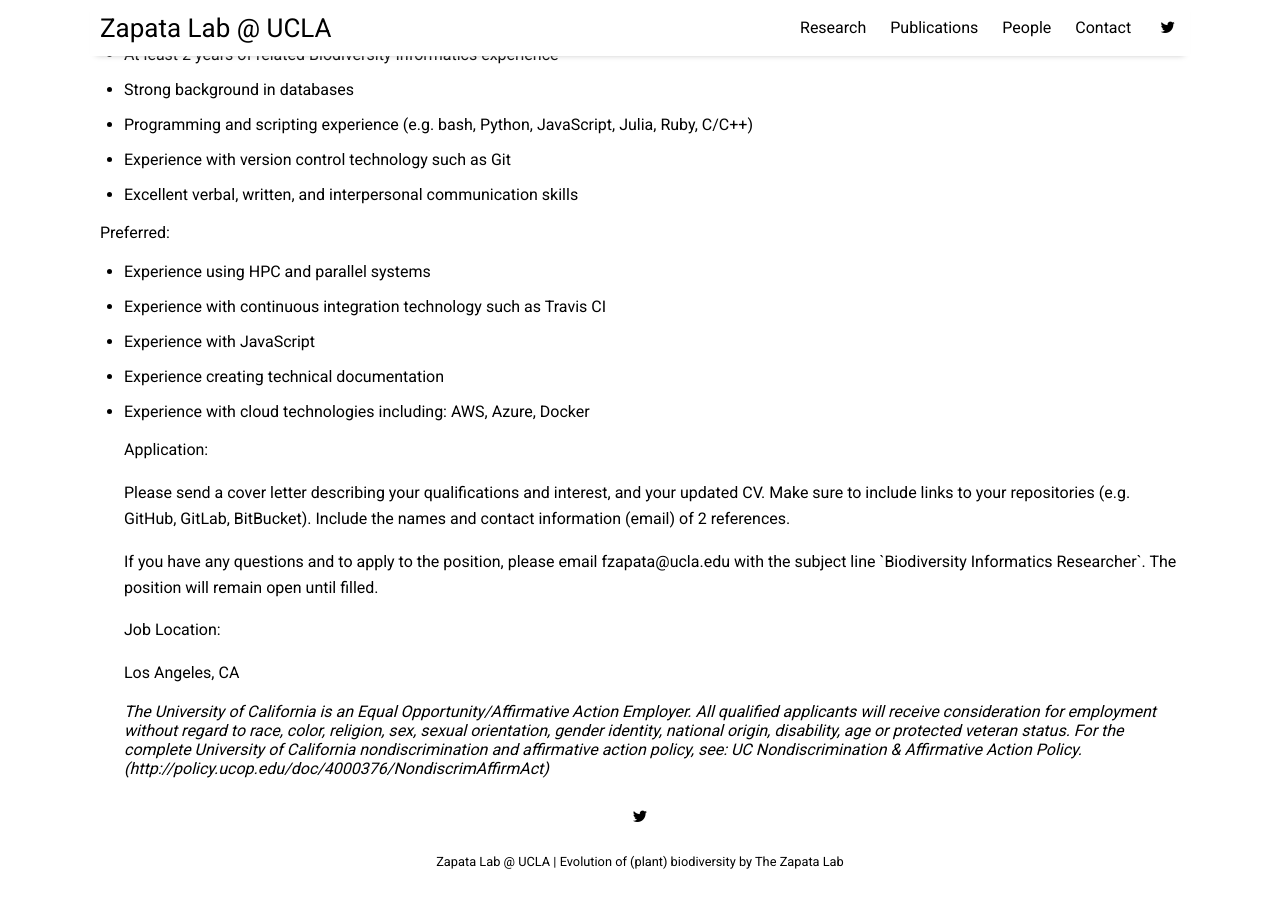
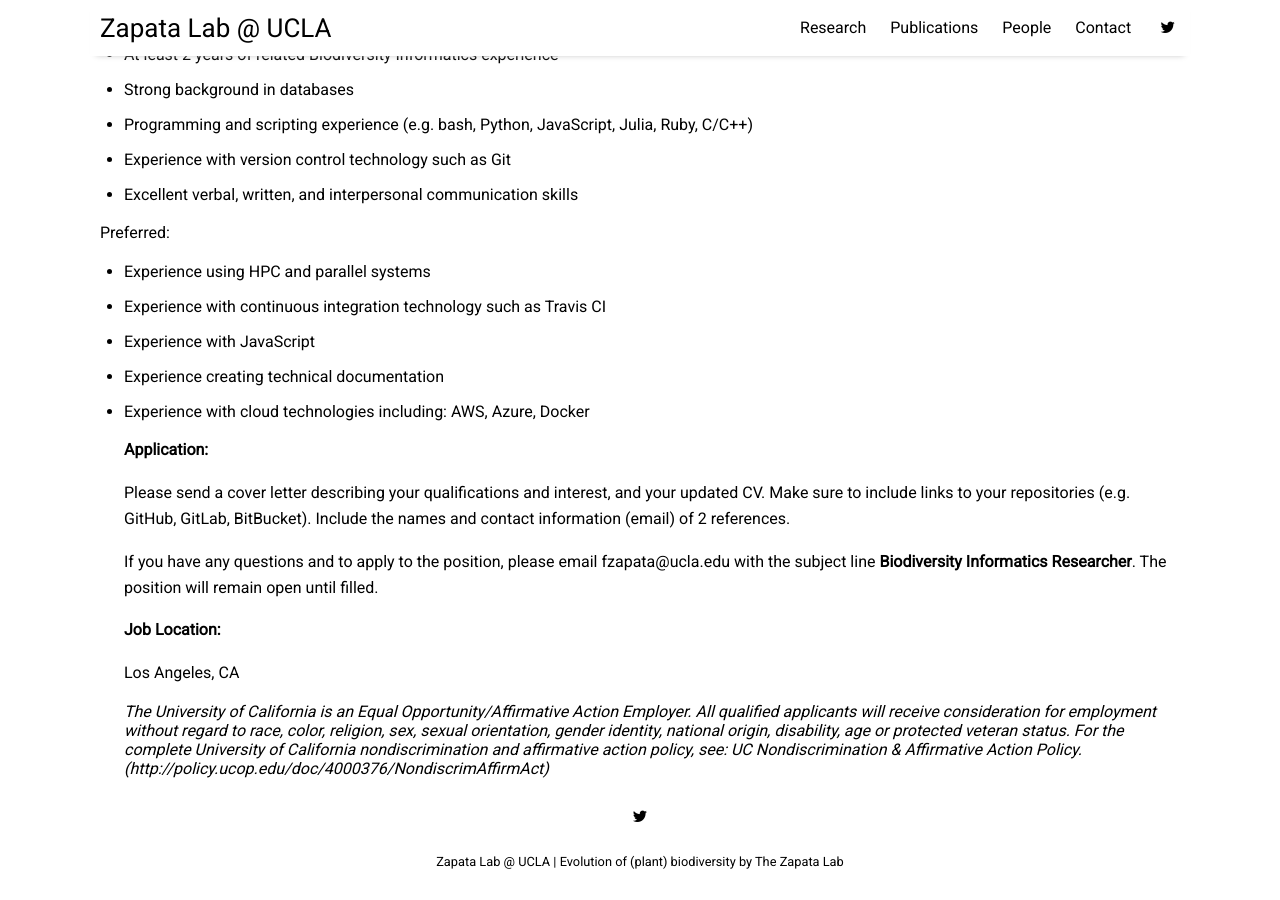
Before and after one commit to zapataf/zapataf.github.io, a Jekyll site: the page built from join.html, in a window 1280 px wide and 900 px high, scrolled down 566 px. Built offline with Jekyll 4.4.1, drawn with Linux system fonts in a browser that asks for light colours; nearby versions of some CDN libraries; comment, search, counter and statistics services are not loaded.

```diff
--- a/join.html
+++ b/join.html
@@ -14,7 +14,7 @@ permalink: join.html
 
 	<p>The BIR will be part of a research group in the Department of Ecology & Evolutionary Biology at the University of California, Los Angeles. The BIR will work and report to the principal investigator and other team members, participate in the organization and management of data sets, and ensure the integrity of complex data sets.</p>
 
-<p> Qualifications:</p>
+<p><b>Qualifications:</b></p>
 
 <p>Required:</p>
 <ul>
@@ -25,7 +25,7 @@ permalink: join.html
   <li>Excellent verbal, written, and interpersonal communication skills</li>
 </ul>
 
-<p> Preferred:</p>
+<p>Preferred:</p>
 <ul>
 <li>Experience using HPC and parallel systems</li>
 <li>Experience with continuous integration technology such as Travis CI</li>
@@ -33,12 +33,12 @@ permalink: join.html
 <li>Experience creating technical documentation</li>
 <li>Experience with cloud technologies including: AWS, Azure, Docker</li>
 
-<p>Application:</p>
+<p><b>Application:</b></p>
 
 <p>Please send a cover letter describing your qualifications and interest, and your updated CV. Make sure to include links to your repositories (e.g. GitHub, GitLab, BitBucket). Include the names and contact information (email) of 2 references.</p>
-<p>If you have any questions and to apply to the position, please email fzapata@ucla.edu with the subject line `Biodiversity Informatics Researcher`. The position will remain open until filled.</p>
+<p>If you have any questions and to apply to the position, please email fzapata@ucla.edu with the subject line <b>Biodiversity Informatics Researcher</b>. The position will remain open until filled.</p>
 
-<p>Job Location:</p>
+<p><b>Job Location:</b></p>
 
 <p>Los Angeles, CA</p>
 
```
